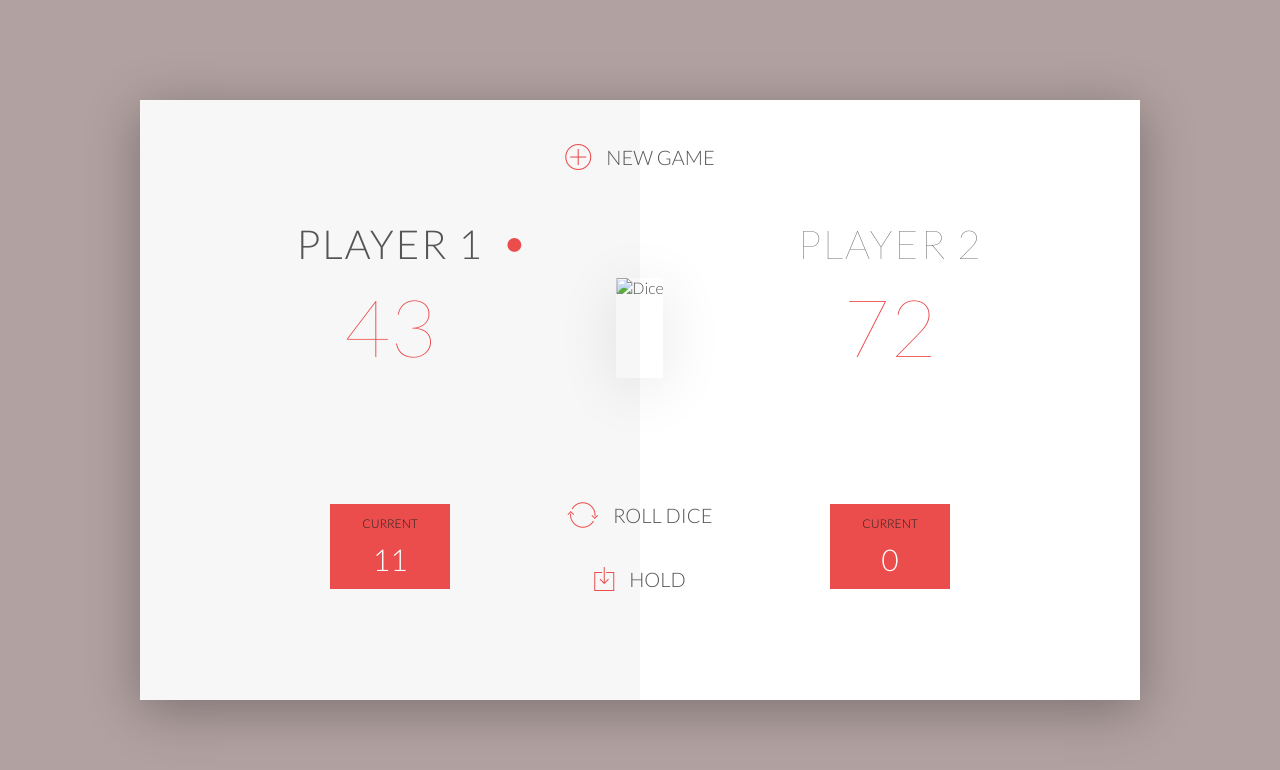
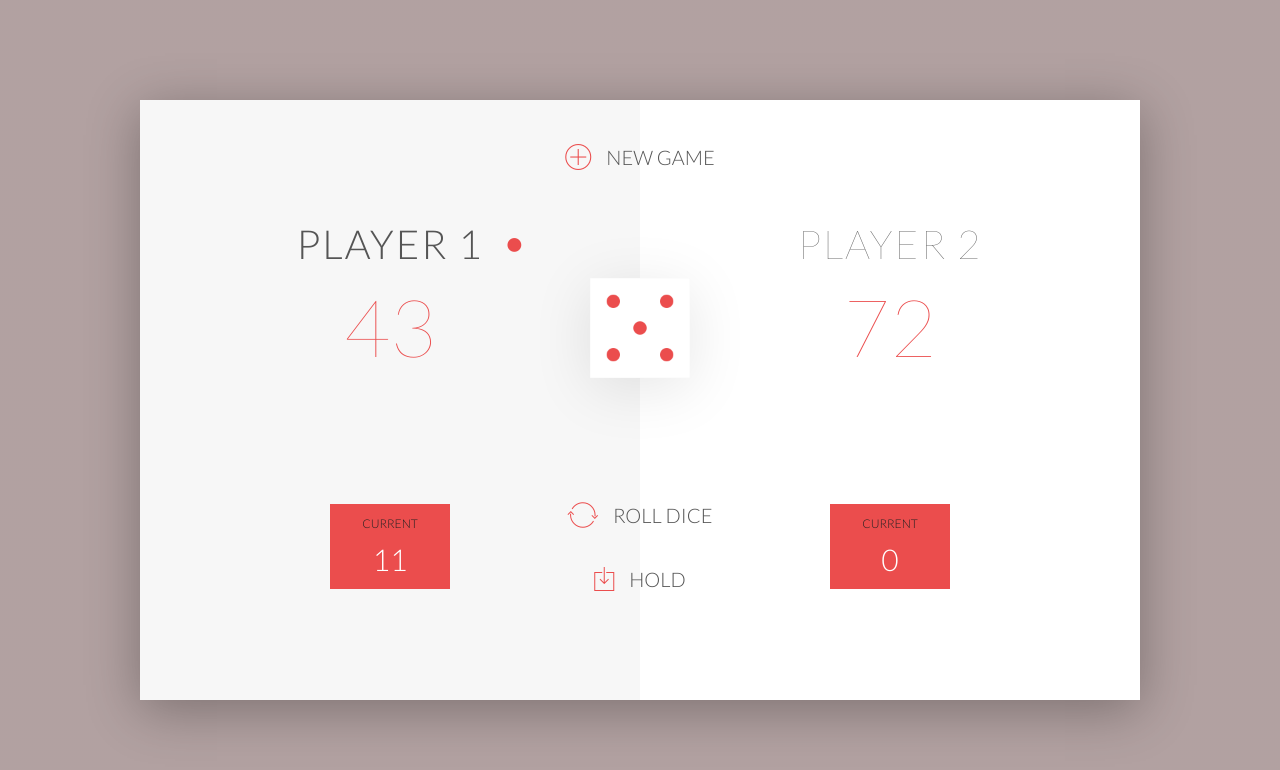
Before and after one commit to RomariosGoIT/JS, a plain HTML site: page pig-game/index.html in a window 1280 px wide. Drawn offline with nearby package versions, Linux system fonts and the light colour scheme; files that its build step writes are made by us from their sources.

Commit message:
pig-game

```diff
--- a/pig-game/index.html
+++ b/pig-game/index.html
@@ -5,7 +5,7 @@
     <meta charset="UTF-8">
     <link href="https://fonts.googleapis.com/css?family=Lato:100,300,600" rel="stylesheet" type="text/css">
     <link href="http://code.ionicframework.com/ionicons/2.0.1/css/ionicons.min.css" rel="stylesheet" type="text/css">
-    <link type="text/css" rel="stylesheet" href="style.css">
+    <link type="text/css" rel="stylesheet" href="./css/style.css">
 
     <title>Pig Game</title>
 </head>
@@ -34,10 +34,10 @@
         <button class="btn-roll"><i class="ion-ios-loop"></i>Roll dice</button>
         <button class="btn-hold"><i class="ion-ios-download-outline"></i>Hold</button>
 
-        <img src="dice-5.png" alt="Dice" class="dice">
+        <img src="./img/dice-5.png" alt="Dice" class="dice">
     </div>
 
-    <script src="app.js"></script>
+    <script src="./js/app.js"></script>
 </body>
 
 </html>
```
Also changed, not shown: pig-game/img/dice-1.png (added), pig-game/img/dice-2.png (added), pig-game/img/dice-3.png (added), pig-game/img/dice-4.png (added), pig-game/img/dice-5.png (added), pig-game/img/dice-6.png (added), pig-game/js/app.js (line endings or trailing spaces), 3 other files.
